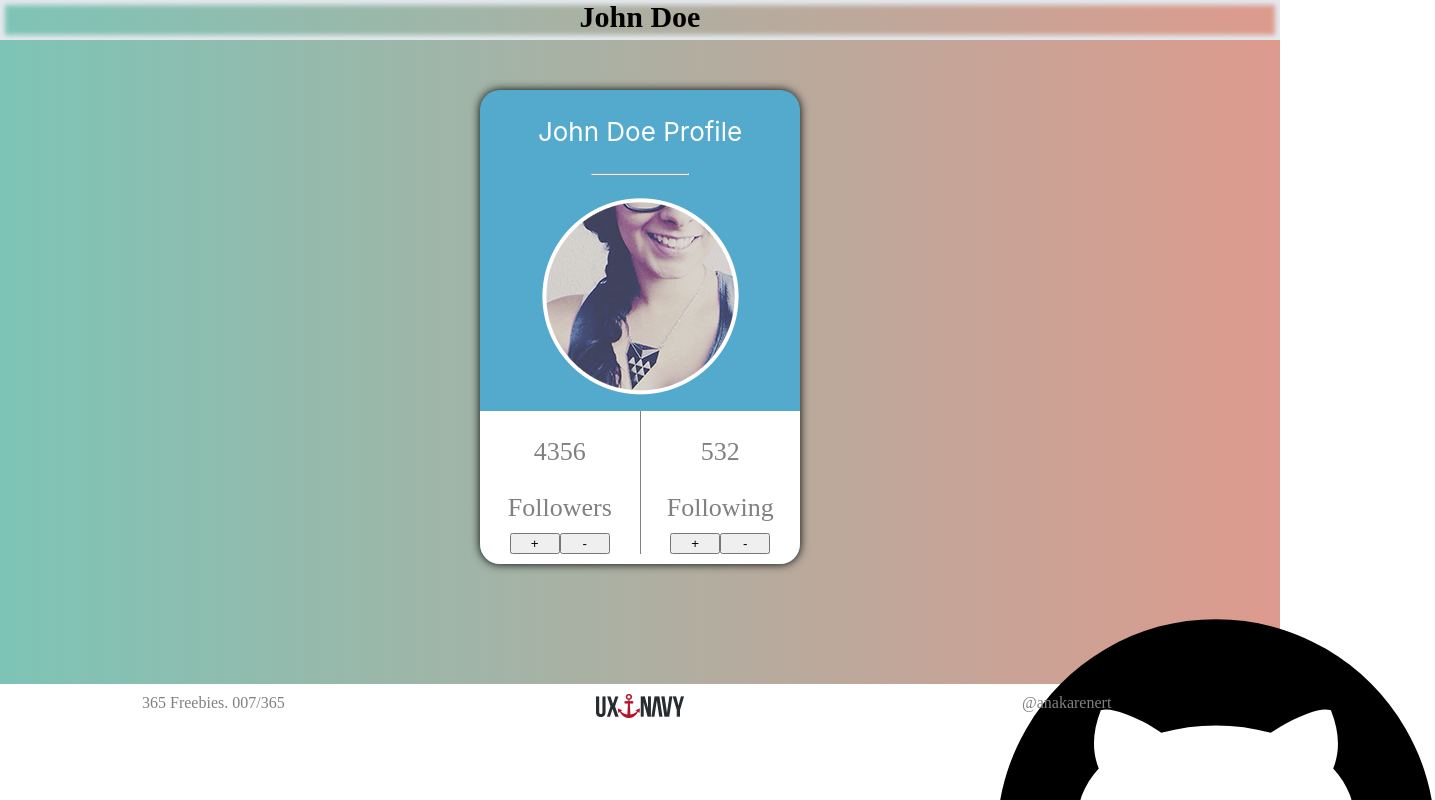
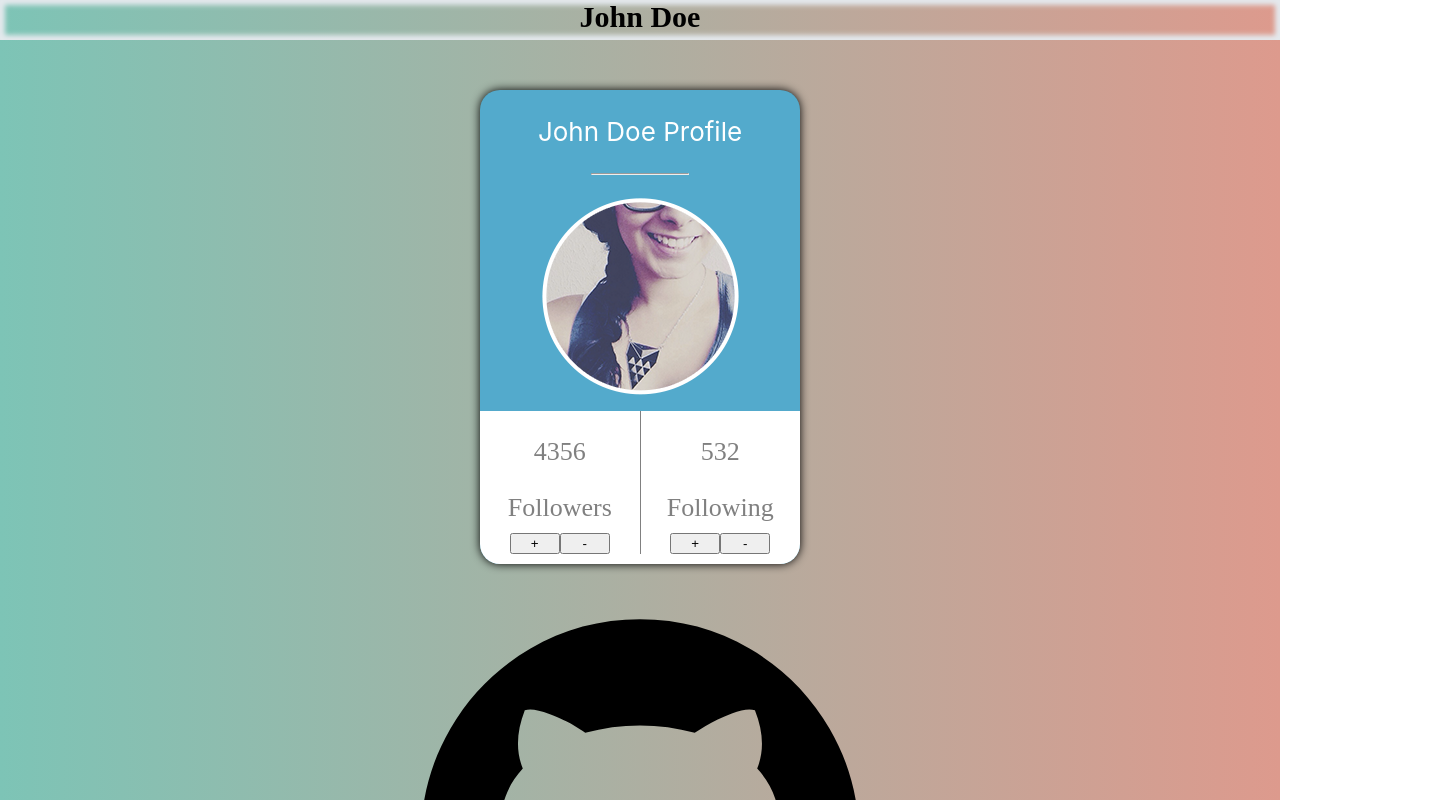
Before and after one commit to Bloodfast13/HWreactAPP1, a React (Create React App) app: page / in a window 1280 px wide. Shown: the top 800 px of the page, 1435 px wide, since content can reach past the window. Built offline with nearby package versions, Linux system fonts and the light colour scheme.

Commit message:
React-APP

```diff
--- a/src/App.css
+++ b/src/App.css
@@ -1,10 +1,5 @@
 .App {
   text-align: center;
-}
-
-.App-logoWraper {
-  height: 70px;
-  pointer-events: none;
 }
 
 .App-header {
--- a/src/App.js
+++ b/src/App.js
@@ -11,7 +11,7 @@ export default () => {
       <Header />
       <div className="App-header">
         <Body />
-        <div className="App-logoWraper">
+        <div>
           <img src={githubLogo} alt={githubLogo} className="App-logo" />
           <a
             className="App-link"
```
